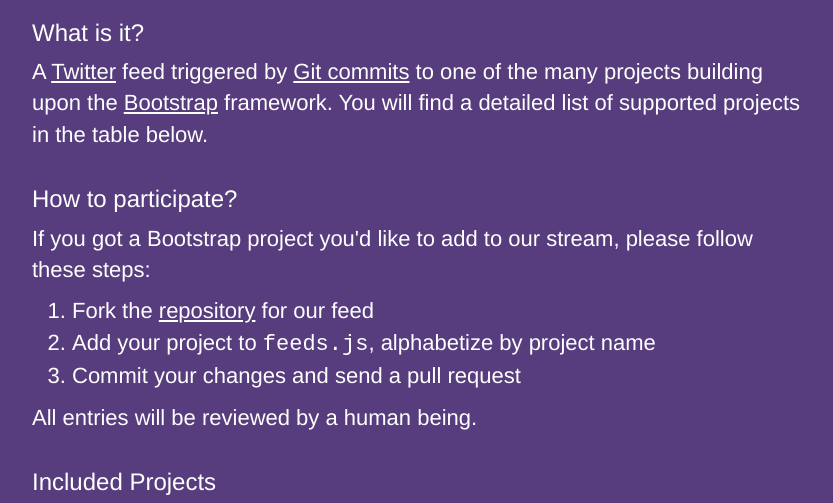
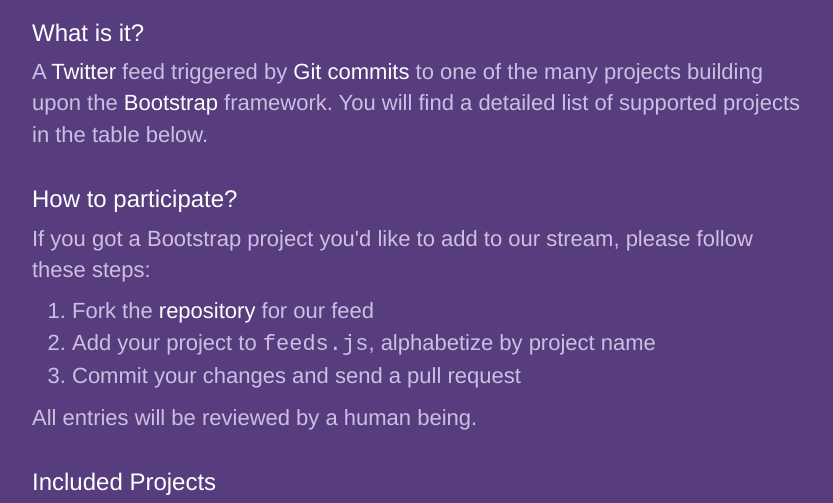
Before and after one commit to gitbootstrap/feeds, a plain HTML site: page index.html in a window 1280 px wide. Shown: the part 92-595 px from the top of the page, without its empty margins (223-1056 px from the left). Drawn offline with nearby package versions, Linux system fonts and the light colour scheme.

Commit message:
Update files

```diff
--- a/css/style.css
+++ b/css/style.css
@@ -20,9 +20,9 @@
 table{border-collapse:collapse;border-spacing:0;}
 @media print{*{text-shadow:none !important;color:#000 !important;background:transparent !important;box-shadow:none !important;} a,a:visited{text-decoration:underline;} a[href]:after{content:" (" attr(href) ")";} abbr[title]:after{content:" (" attr(title) ")";} a[href^="javascript:"]:after,a[href^="#"]:after{content:"";} pre,blockquote{border:1px solid #999;page-break-inside:avoid;} thead{display:table-header-group;} tr,img{page-break-inside:avoid;} img{max-width:100% !important;} @page {margin:2cm .5cm;}p,h2,h3{orphans:3;widows:3;} h2,h3{page-break-after:avoid;} select{background:#fff !important;} .navbar{display:none;} .table td,.table th{background-color:#fff !important;} .btn>.caret,.dropup>.btn>.caret{border-top-color:#000 !important;} .label{border:1px solid #000;} .table{border-collapse:collapse !important;} .table-bordered th,.table-bordered td{border:1px solid #ddd !important;}}*,*:before,*:after{-webkit-box-sizing:border-box;-moz-box-sizing:border-box;box-sizing:border-box;}
 html{font-size:62.5%;-webkit-tap-highlight-color:rgba(0, 0, 0, 0);}
-body{font-family:"Helvetica Neue",Helvetica,Arial,sans-serif;font-size:22px;font-weight:lighter;line-height:1.428571429;color:#fff;background-color:#573d7d;}
+body{font-family:"Helvetica Neue",Helvetica,Arial,sans-serif;font-size:22px;font-weight:lighter;line-height:1.428571429;color:#cdbfe3;background-color:#573d7d;}
 input,button,select,textarea{font-family:inherit;font-size:inherit;line-height:inherit;}
-a{color:#fff;text-decoration:underline;}
+a{color:#fff;text-decoration:none;}a:hover,a:focus{text-decoration:underline;}
 a:focus{outline:thin dotted #333;outline:5px auto -webkit-focus-ring-color;outline-offset:-2px;}
 img{vertical-align:middle;}
 .img-responsive{display:block;max-width:100%;height:auto;}
```
